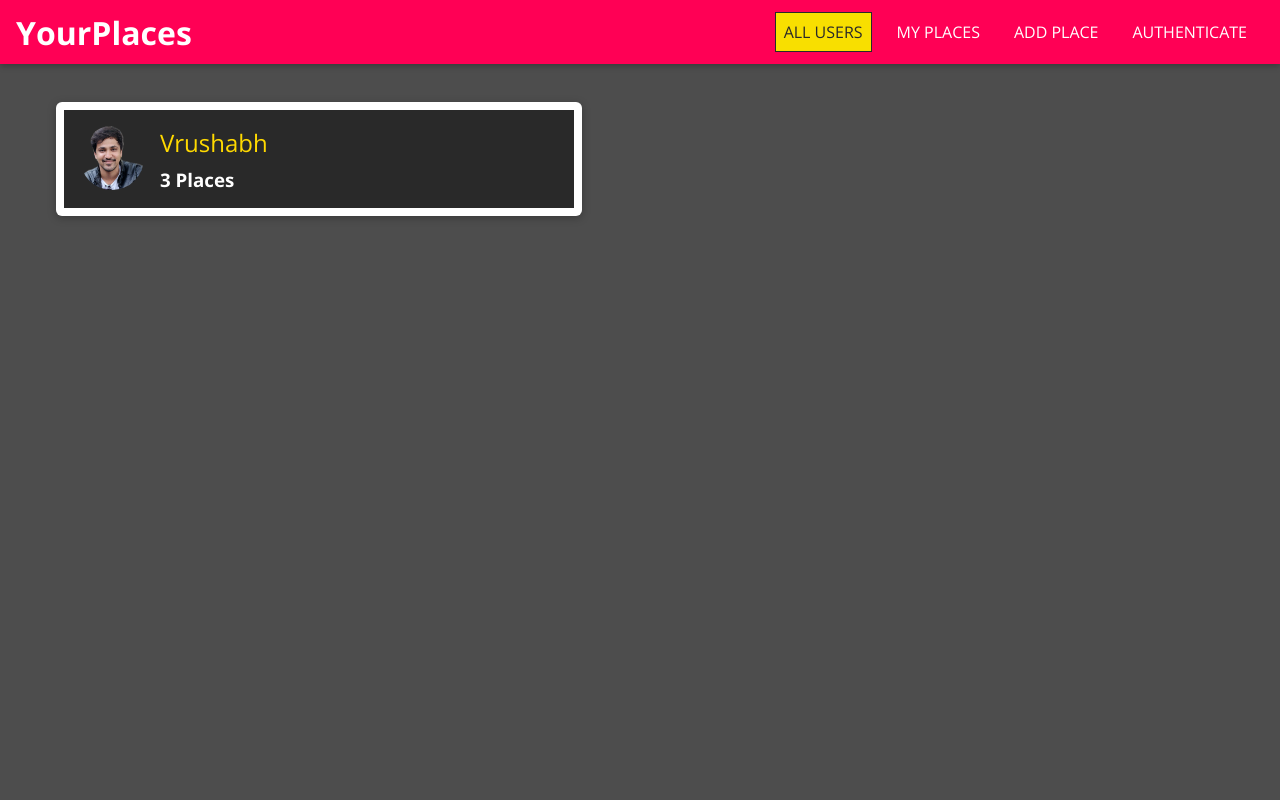
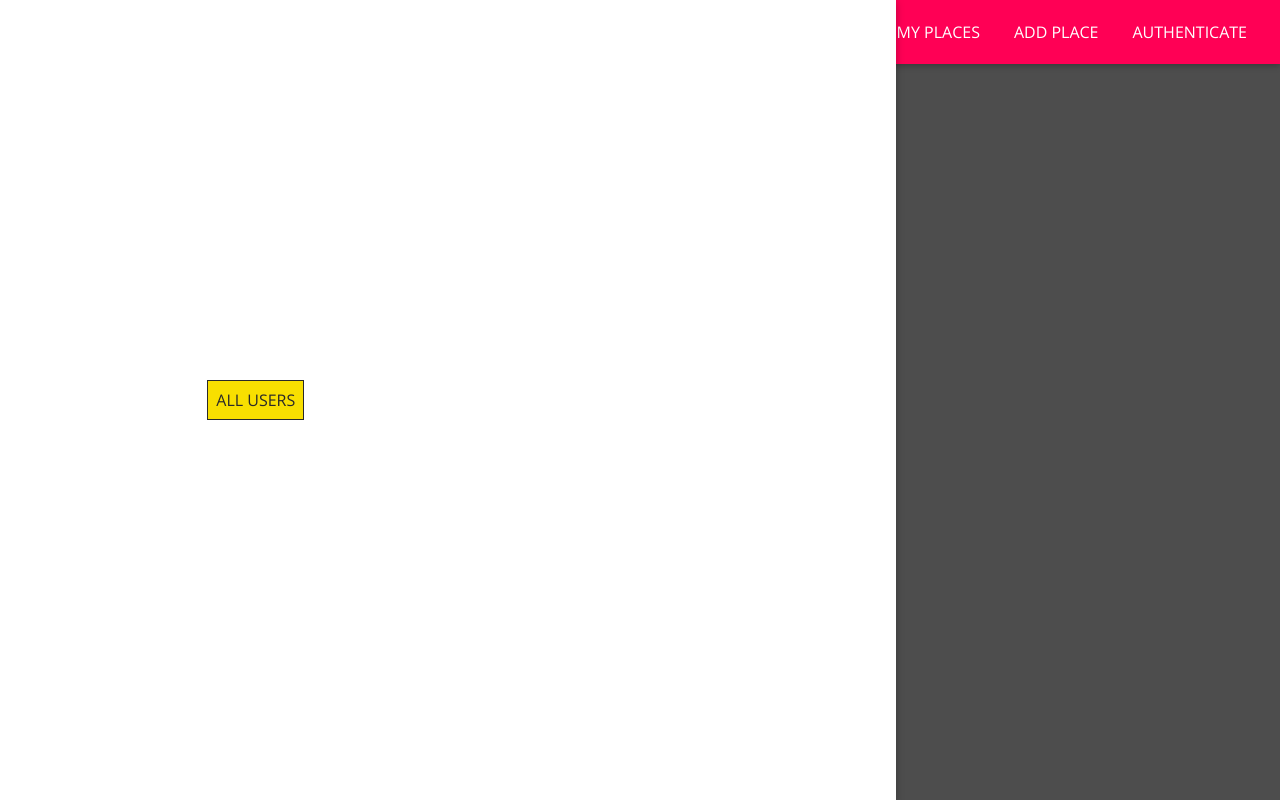
Before and after one commit to VrushabBayas/MERN-MyPlaces, a React (Create React App) app: page / in a window 1280 px wide. Built offline with nearby package versions, Linux system fonts and the light colour scheme.

Commit message:
add side drawer

```diff
--- a/src/shared/Navigation/SideDrawer.css
+++ b/src/shared/Navigation/SideDrawer.css
@@ -0,0 +1,10 @@
+.side-drawer {
+    position: fixed;
+    left: 0;
+    top: 0;
+    z-index: 100;
+    height: 100vh;
+    width: 70%;
+    background: white;
+    box-shadow: 0px 2px 8px rgba(0, 0, 0, 0.26);
+}
--- a/src/shared/Navigation/SideDrawer.js
+++ b/src/shared/Navigation/SideDrawer.js
@@ -1,6 +1,7 @@
 import React from "react";
 import PropTypes from "prop-types";
 
+import "./SideDrawer.css";
 function SideDrawer(props) {
   return <aside className="side-drawer">{props.children}</aside>;
 }
```
